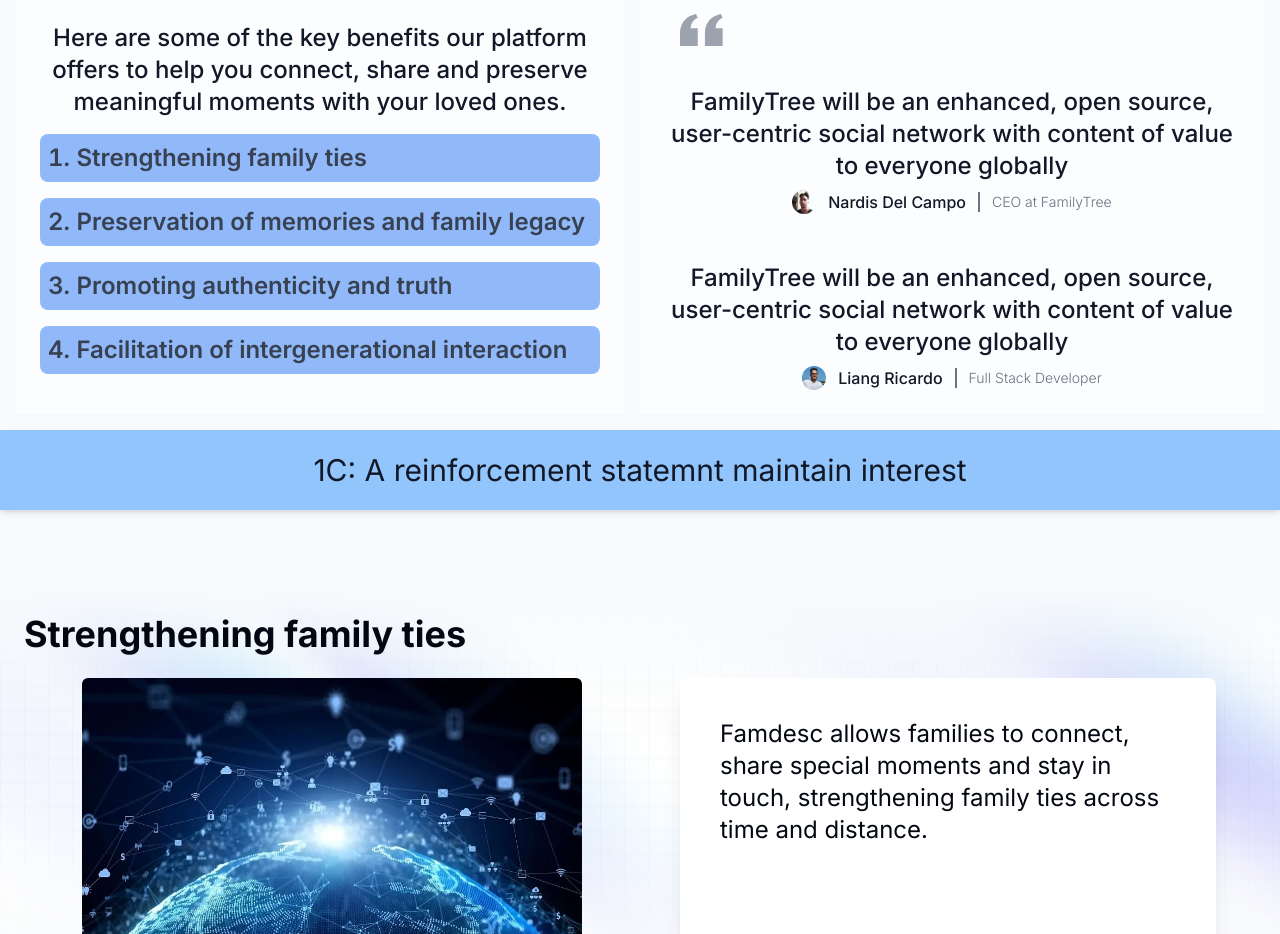
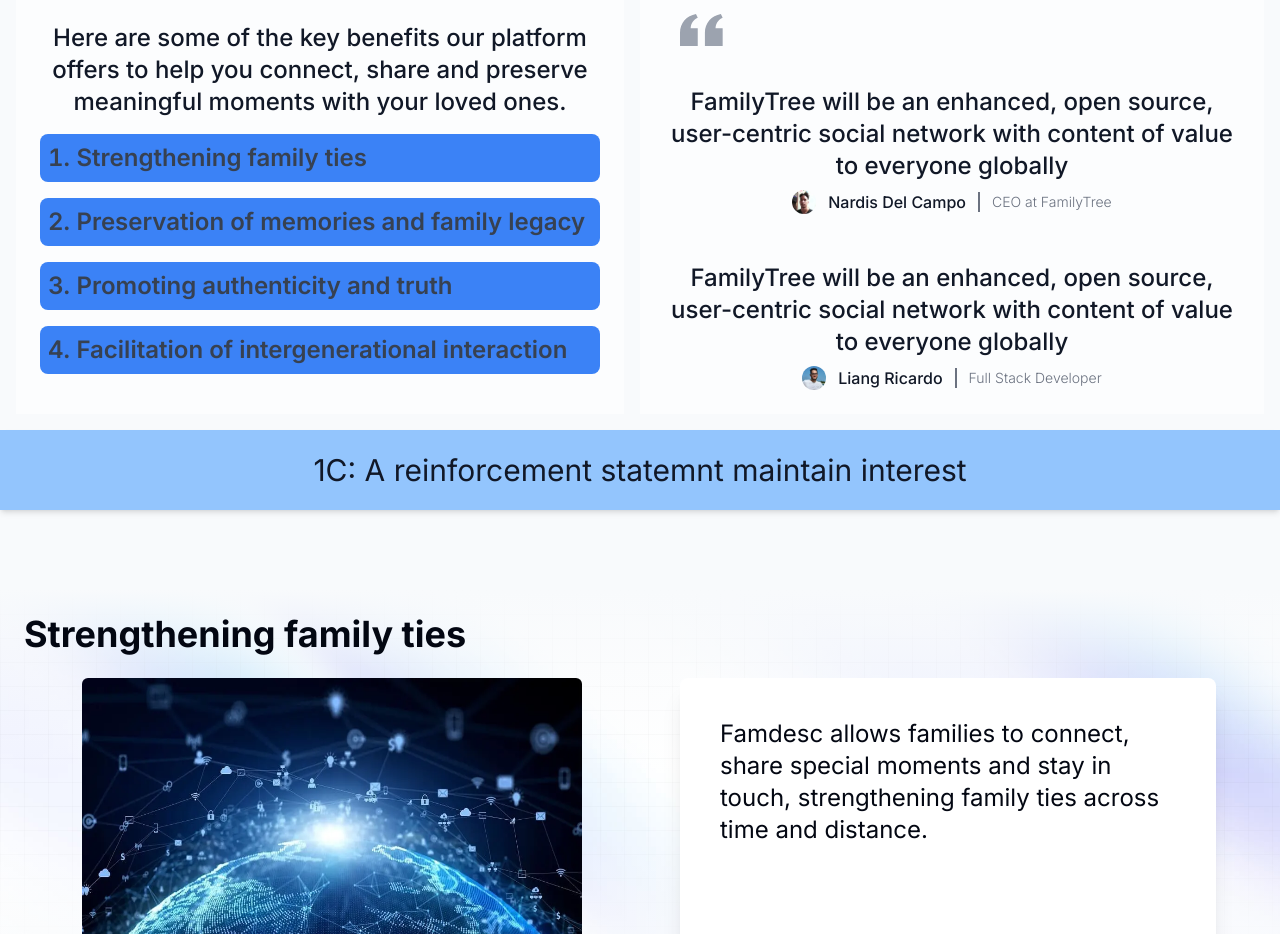
Before and after one commit to nardis9501/famdesc-landingpage, a Next.js app: page / in a window 1280 px wide. Shown: the part 2220-3154 px from the top of the page. Built offline with nearby package versions, Linux system fonts and the light colour scheme; what @midudev/tailwind-animations would draw is missing.

Commit message:
fix: change color according to theme

```diff
--- a/components/BenefitsList/List.js
+++ b/components/BenefitsList/List.js
@@ -17,10 +17,10 @@ export default function List(props) {
               key={id}
               className={`${
                 color === "blue" &&
-                "bg-blue-500/55 hover:bg-blue-100 hover:text-blue-600"
+                "bg-blue-500 hover:bg-blue-100 hover:text-blue-600"
               } ${
                 color === "red" &&
-                "bg-red-500/55 hover:bg-red-100 hover:text-red-600"
+                "bg-red-500 hover:bg-red-100 hover:text-red-600"
               } p-2 my-4 text-left hover:animate-tilt animate-delay-300 animate-duration-slow rounded-lg font-semibold text-gray-700 dark:text-white`}
             >
               {title}
```
